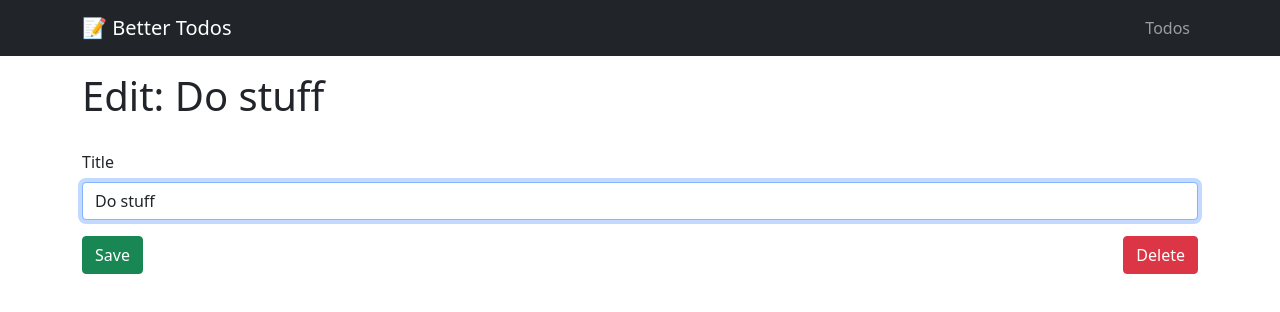
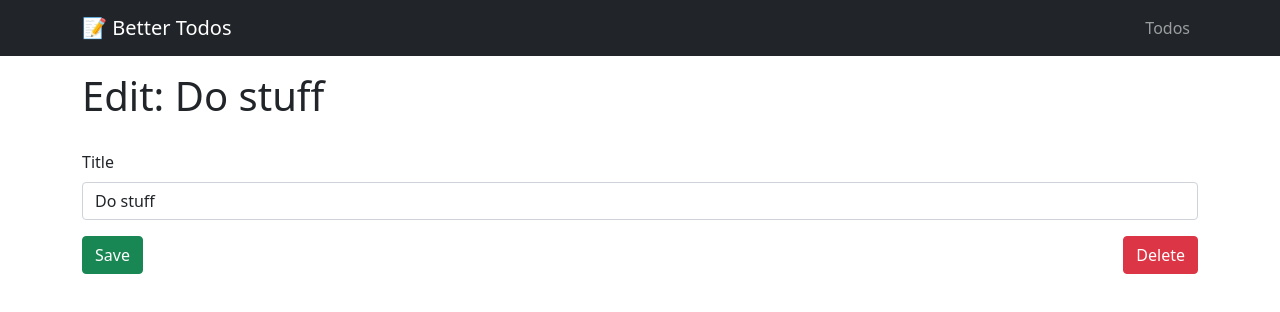
Before and after one commit to drblue/fed21-javascript-2, a React (Create React App) app in the folder 03-todos-react-query/: page /todos/10/edit in a window 1280 px wide. Shown: the top 312 px of the page. Built offline with nearby package versions, Linux system fonts and the light colour scheme; data requests are answered from the project's data file.

Commit message:
Improved TodoForm even moar 🤯.

```diff
--- a/03-todos-react-query/src/components/TodoForm.jsx
+++ b/03-todos-react-query/src/components/TodoForm.jsx
@@ -1,4 +1,4 @@
-import { useEffect, useRef, useState } from 'react'
+import { useState } from 'react'
 import Button from 'react-bootstrap/Button'
 import Form from 'react-bootstrap/Form'
 import BeatLoader from 'react-spinners/BeatLoader'
@@ -15,25 +15,21 @@ const TodoForm = ({
 	// todo
 	const [todo, setTodo] = useState(initialValues)
 
-	// input state
-	const [newTitle, setNewTitle] = useState(initialValues.title)
-
-	// input reference
-	const newTitleRef = useRef()
+	const handleInputChange = (e) => {
+		setTodo(previousData => {
+			return {
+				...previousData,
+				[e.target.id]: e.target.value,
+			}
+		})
+	}
 
 	const handleSubmit = e => {
 		// stop form from submitting
 		e.preventDefault()
 
 		// push a new todo to the todos state
-		const newTodo = {
-			...todo,
-			title: newTitle,
-		}
-		onSubmit(newTodo)
-
-		// clear newTitle state
-		setNewTitle('')
+		onSubmit(todo)
 	}
 
 	const handleDelete = () => {
@@ -44,28 +40,22 @@ const TodoForm = ({
 		onDelete()
 	}
 
-	// focus on input field when component is mounted
-	useEffect(() => {
-		newTitleRef.current.focus()
-	}, [])
-
 	return (
 		<form onSubmit={handleSubmit}>
-			<Form.Group className="mb-3" controlId="newTitle">
+			<Form.Group className="mb-3" controlId="title">
 				<Form.Label>Title</Form.Label>
 				<Form.Control
-					onChange={e => setNewTitle(e.target.value)}
+					onChange={handleInputChange}
 					placeholder="Enter title"
 					required
-					ref={newTitleRef}
 					type="text"
-					value={newTitle}
+					value={todo.title}
 					disabled={isSubmitting}
 				/>
 			</Form.Group>
 
 			<div className="d-flex justify-content-between">
-				<Button variant="success" type="submit" disabled={!newTitle.length || isSubmitting}>
+				<Button variant="success" type="submit" disabled={!todo.title.length || isSubmitting}>
 					{isSubmitting ? (
 							<>
 								<BeatLoader size={8} color="#fff" />
```
